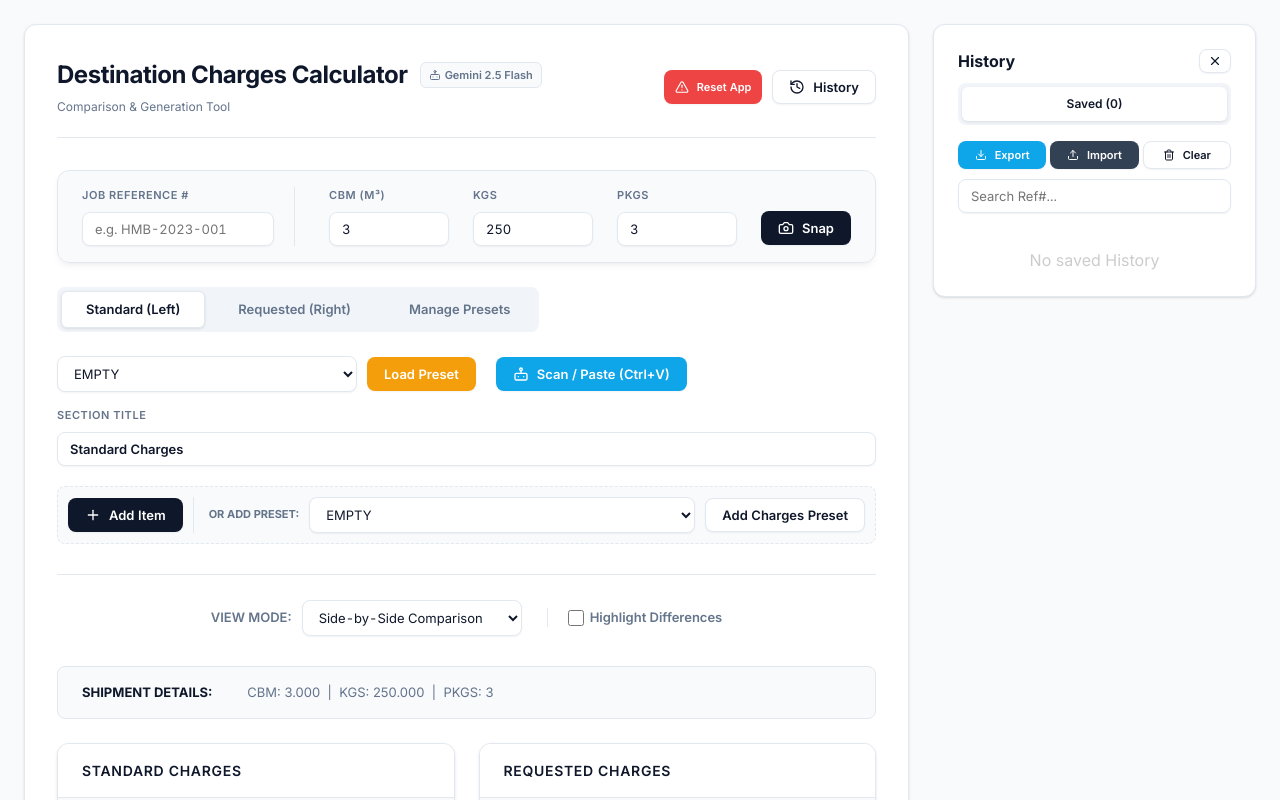
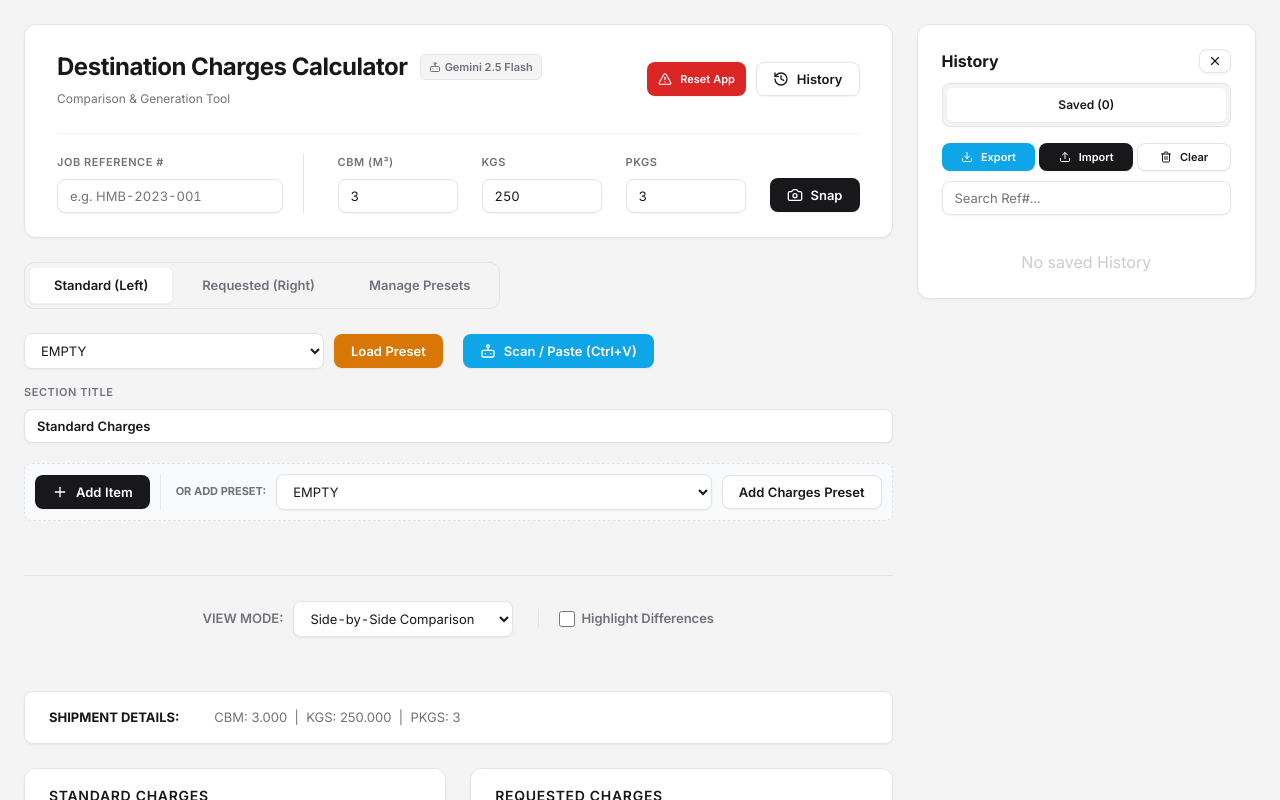
Before and after one commit to leo67621310-dev/DestCalc2026FEB, a React (Vite) app: page / in a window 1280 px wide. Shown: the top 800 px of the page. Built offline with nearby package versions, Linux system fonts and the light colour scheme.

Commit message:
feat: Update UI theme to use Zinc color palette
Refactors color variables and applies them across the application for a consistent and modern UI theme. Updates header styling and general input elements to align with the new palette.

```diff
--- a/App.tsx
+++ b/App.tsx
@@ -538,11 +538,13 @@ export default function App() {
 
       <div className="app-wrapper">
         <div className="main-content">
+           {/* HEADER & GLOBALS */}
+           <div className="dashboard-header">
                <div className="header-row">
                   <div>
                       <div style={{ display: 'flex', alignItems: 'center', gap: '12px' }}>
                           <h3>Destination Charges Calculator</h3>
-                      <span style={{ fontSize: '11px', padding: '4px 8px', background: '#f8fafc', color: 'var(--secondary)', borderRadius: '6px', fontWeight: 600, border: '1px solid var(--border)', display: 'flex', alignItems: 'center', gap: '4px' }}>
+                          <span style={{ fontSize: '11px', padding: '4px 8px', background: 'var(--border-light)', color: 'var(--secondary)', borderRadius: '6px', fontWeight: 600, border: '1px solid var(--border)', display: 'flex', alignItems: 'center', gap: '4px' }}>
                               <Bot size={12} />
                               {model === 'gemini-3.1-pro-preview' ? 'Gemini 3.1 Pro' : model === 'gemini-3-flash-preview' ? 'Gemini 3.0 Flash' : 'Gemini 2.5 Flash'}
                           </span>
@@ -557,9 +559,8 @@ export default function App() {
                   </div>
                </div>
 
-           {/* GLOBALS */}
                <div className="global-inputs">
-              <div className="input-group" style={{ flex: 2, minWidth: '200px', borderRight: '1px solid #e2e8f0', paddingRight: '20px', marginRight: '10px' }}>
+                  <div className="input-group" style={{ flex: 2, minWidth: '200px', borderRight: '1px solid var(--border)', paddingRight: '20px', marginRight: '10px' }}>
                       <label>Job Reference #</label>
                       <input type="text" value={globals.ref} onChange={e => setGlobals({...globals, ref: e.target.value})} placeholder="e.g. HMB-2023-001" />
                   </div>
@@ -579,6 +580,7 @@ export default function App() {
                       <button className="btn-primary" onClick={saveToHistory} title="Save Snapshot">
                           <Camera size={16} /> Snap
                       </button>
+                  </div>
                </div>
            </div>
 
--- a/index.css
+++ b/index.css
@@ -2,17 +2,18 @@
 :root {
   /* Force light color scheme */
   color-scheme: light;
-  --primary: #0f172a; /* Slate 900 */
-  --primary-dark: #020617; /* Slate 950 */
-  --secondary: #64748b; /* Slate 500 */
-  --border: #e2e8f0; /* Slate 200 */
-  --success: #10b981; /* Emerald 500 */
-  --danger: #ef4444; /* Red 500 */
-  --warning: #f59e0b; /* Amber 500 */
-  --bg-body: #f8fafc; /* Slate 50 */
+  --primary: #18181b; /* Zinc 900 */
+  --primary-dark: #09090b; /* Zinc 950 */
+  --secondary: #71717a; /* Zinc 500 */
+  --border: #e4e4e7; /* Zinc 200 */
+  --border-light: #f4f4f5; /* Zinc 100 */
+  --success: #059669; /* Emerald 600 */
+  --danger: #dc2626; /* Red 600 */
+  --warning: #d97706; /* Amber 600 */
+  --bg-body: #f4f4f5; /* Zinc 100 */
   --bg-card: #ffffff;
-  --shadow: 0 1px 3px 0 rgb(0 0 0 / 0.1), 0 1px 2px -1px rgb(0 0 0 / 0.1);
-  --shadow-hover: 0 10px 15px -3px rgb(0 0 0 / 0.1), 0 4px 6px -4px rgb(0 0 0 / 0.1);
+  --shadow: 0 1px 2px 0 rgb(0 0 0 / 0.05);
+  --shadow-hover: 0 4px 6px -1px rgb(0 0 0 / 0.1), 0 2px 4px -2px rgb(0 0 0 / 0.1);
   --radius: 12px;
 }
 
@@ -22,10 +23,11 @@
 body {
   font-family: 'Inter', system-ui, sans-serif;
   background-color: var(--bg-body);
-  color: #0f172a;
+  color: #18181b;
   margin: 0;
   padding: 24px;
   line-height: 1.5;
+  -webkit-font-smoothing: antialiased;
 }
 
 /* UNIFIED INPUT STYLING */
@@ -42,14 +44,14 @@ input, select, textarea {
   font-size: 13px;
   width: 100%;
   background-color: #ffffff !important;
-  color: #0f172a !important;
+  color: #18181b !important;
   transition: all 0.2s ease;
-  box-shadow: 0 1px 2px 0 rgb(0 0 0 / 0.05);
+  box-shadow: var(--shadow);
 }
 
 input:focus, select:focus {
-  border-color: var(--secondary);
-  box-shadow: 0 0 0 2px rgba(100, 116, 139, 0.2);
+  border-color: var(--primary);
+  box-shadow: 0 0 0 1px var(--primary);
 }
 
 input[type="number"], .mono-font {
@@ -59,83 +61,87 @@ input[type="number"], .mono-font {
 
 /* --- LAYOUT --- */
 .app-wrapper { display: flex; gap: 24px; max-width: 1400px; margin: 0 auto; align-items: flex-start; }
-.main-content { flex: 3; background: var(--bg-card); padding: 32px; border-radius: var(--radius); box-shadow: var(--shadow); border: 1px solid var(--border); min-width: 0; }
+.main-content { flex: 3; background: transparent; min-width: 0; display: flex; flex-direction: column; gap: 24px; }
 
 /* --- SIDEBAR --- */
-.history-sidebar { flex: 1; background: var(--bg-card); padding: 24px; border-radius: var(--radius); box-shadow: var(--shadow); border: 1px solid var(--border); max-height: calc(100vh - 48px); overflow-y: auto; min-width: 300px; display: flex; flex-direction: column; transition: all 0.3s cubic-bezier(0.4, 0, 0.2, 1); }
+.history-sidebar { flex: 1; background: var(--bg-card); padding: 24px; border-radius: var(--radius); box-shadow: var(--shadow); border: 1px solid var(--border); max-height: calc(100vh - 48px); overflow-y: auto; min-width: 300px; display: flex; flex-direction: column; transition: all 0.3s cubic-bezier(0.4, 0, 0.2, 1); position: sticky; top: 24px; }
 .history-sidebar.collapsed { flex: 0; min-width: 0; width: 0; padding: 0; margin: 0; border: 0; opacity: 0; overflow: hidden; }
 
 /* --- SIDEBAR TABS --- */
-.sidebar-tabs { display: flex; background: #f1f5f9; padding: 4px; border-radius: 8px; margin-bottom: 16px; }
+.sidebar-tabs { display: flex; background: var(--border-light); padding: 4px; border-radius: 8px; margin-bottom: 16px; border: 1px solid var(--border); }
 .sidebar-tab { flex: 1; text-align: center; font-size: 12px; font-weight: 600; padding: 8px; cursor: pointer; border-radius: 6px; color: var(--secondary); transition: 0.2s; }
-.sidebar-tab:hover { color: #0f172a; }
-.sidebar-tab.active { background: white; color: var(--primary); box-shadow: 0 1px 3px rgba(0,0,0,0.1); }
+.sidebar-tab:hover { color: var(--primary); }
+.sidebar-tab.active { background: white; color: var(--primary); box-shadow: var(--shadow); }
 
 /* --- HEADER --- */
-.header-row { display: flex; justify-content: space-between; align-items: center; margin-bottom: 32px; padding-bottom: 20px; border-bottom: 1px solid var(--border); }
-h3 { margin: 0; font-size: 24px; font-weight: 700; color: #0f172a; letter-spacing: -0.02em; }
+.dashboard-header {
+  background: var(--bg-card);
+  padding: 24px 32px;
+  border-radius: var(--radius);
+  box-shadow: var(--shadow);
+  border: 1px solid var(--border);
+  position: sticky;
+  top: 24px;
+  z-index: 40;
+  display: flex;
+  flex-direction: column;
+  gap: 24px;
+}
+.header-row { display: flex; justify-content: space-between; align-items: center; }
+h3 { margin: 0; font-size: 24px; font-weight: 700; color: var(--primary); letter-spacing: -0.02em; }
 
 /* --- INPUTS --- */
 .global-inputs {
-  background: rgba(248, 250, 252, 0.85);
-  backdrop-filter: blur(12px);
-  -webkit-backdrop-filter: blur(12px);
-  padding: 16px 24px;
-  border-radius: var(--radius);
-  border: 1px solid var(--border);
-  margin-bottom: 24px;
   display: flex;
   gap: 24px;
   align-items: flex-end;
   flex-wrap: wrap;
-  position: sticky;
-  top: 16px;
-  z-index: 40;
-  box-shadow: 0 4px 6px -1px rgb(0 0 0 / 0.05), 0 2px 4px -2px rgb(0 0 0 / 0.05);
+  padding-top: 20px;
+  border-top: 1px solid var(--border-light);
 }
 .input-group { display: flex; flex-direction: column; flex: 1; }
 .input-group.narrow { flex: 0 0 120px; }
 .input-group label { font-size: 11px; font-weight: 600; color: var(--secondary); margin-bottom: 8px; text-transform: uppercase; letter-spacing: 0.05em; }
 
 /* --- TABS --- */
-.tabs { display: flex; gap: 8px; margin-bottom: 24px; padding: 4px; background: #f1f5f9; border-radius: 8px; width: fit-content; }
+.tabs { display: flex; gap: 4px; margin-bottom: 0; padding: 4px; background: var(--border-light); border-radius: 10px; width: fit-content; border: 1px solid var(--border); }
 .tab-btn { padding: 8px 24px; cursor: pointer; border-radius: 6px; font-size: 13px; font-weight: 600; color: var(--secondary); border: 1px solid transparent; transition: 0.2s; }
-.tab-btn:hover { color: #0f172a; background: rgba(255,255,255,0.5); }
-.tab-btn.active { background: white; color: var(--primary); border-color: var(--border); box-shadow: 0 1px 3px rgba(0,0,0,0.1); }
+.tab-btn:hover { color: var(--primary); }
+.tab-btn.active { background: white; color: var(--primary); border-color: rgba(0,0,0,0.05); box-shadow: var(--shadow); }
 
 /* --- BUTTONS --- */
-button { cursor: pointer; padding: 8px 16px; border: 1px solid transparent; border-radius: 8px; font-weight: 600; font-size: 13px; display: inline-flex; align-items: center; justify-content: center; gap: 8px; transition: all 0.2s ease; box-shadow: 0 1px 2px 0 rgb(0 0 0 / 0.05); }
-button:hover { transform: translateY(-1px); box-shadow: 0 4px 6px -1px rgb(0 0 0 / 0.1), 0 2px 4px -2px rgb(0 0 0 / 0.1); }
-button:active { transform: translateY(0); box-shadow: 0 1px 2px 0 rgb(0 0 0 / 0.05); }
+button { cursor: pointer; padding: 8px 16px; border: 1px solid transparent; border-radius: 8px; font-weight: 600; font-size: 13px; display: inline-flex; align-items: center; justify-content: center; gap: 8px; transition: all 0.2s ease; box-shadow: var(--shadow); }
+button:hover { transform: translateY(-1px); box-shadow: var(--shadow-hover); }
+button:active { transform: translateY(0); box-shadow: var(--shadow); }
 .btn-primary { background-color: var(--primary); color: white; }
 .btn-primary:hover { background-color: var(--primary-dark); }
 .btn-success { background-color: var(--success); color: white; }
 .btn-warning { background-color: var(--warning); color: white; }
 .btn-danger { background-color: var(--danger); color: white; }
 .btn-info { background-color: #0ea5e9; color: white; }
-.btn-dark { background-color: #334155; color: white; }
-.btn-secondary { background-color: white; border: 1px solid var(--border); color: #0f172a; }
-.btn-secondary:hover { background-color: #f8fafc; }
+.btn-dark { background-color: var(--primary); color: white; }
+.btn-secondary { background-color: white; border: 1px solid var(--border); color: var(--primary); }
+.btn-secondary:hover { background-color: var(--bg-body); }
 
 /* --- MODULAR CARD SYSTEM --- */
 .charge-group-card {
   background: white; border: 1px solid var(--border); padding: 0; border-radius: 12px; margin-bottom: 16px;
   transition: all 0.2s ease; overflow: hidden; box-shadow: var(--shadow);
 }
-.charge-group-card:hover { box-shadow: var(--shadow-hover); border-color: #cbd5e1; }
+.charge-group-card:hover { box-shadow: var(--shadow-hover); border-color: #d4d4d8; }
 
 .charge-group-card.dragging {
-  opacity: 0.5; border: 1px dashed var(--secondary); background: #f8fafc;
-  cursor: grabbing;
+  opacity: 0.5; border: 1px dashed var(--secondary); background: var(--bg-body);
+  cursor: grabbing; box-shadow: none;
 }
 .charge-group-card.drag-over { border-top: 3px solid var(--primary); }
 
 .cg-header {
-  background: #f8fafc; padding: 12px 16px; border-bottom: 1px solid var(--border);
+  background: #fafafa; padding: 12px 16px; border-bottom: 1px solid var(--border);
   display: flex; gap: 12px; align-items: center; justify-content: space-between;
 }
-.cg-title-input { font-weight: 600; color: #0f172a; border: 1px solid transparent; background: transparent; font-size: 14px; width: 200px; box-shadow: none; }
-.cg-title-input:focus { border-color: var(--border); background: white; box-shadow: 0 1px 2px 0 rgb(0 0 0 / 0.05); }
+.cg-title-input { font-weight: 600; color: var(--primary); border: 1px solid transparent; background: transparent; font-size: 14px; width: 200px; box-shadow: none; }
+.cg-title-input:focus { border-color: var(--border); background: white; box-shadow: var(--shadow); }
 .cg-controls { display: flex; gap: 8px; align-items: center; }
 
 .cg-body { padding: 8px; }
@@ -144,7 +150,7 @@ button:active { transform: translateY(0); box-shadow: 0 1px 2px 0 rgb(0 0 0 / 0.
   display: grid;
   grid-template-columns: 28px 1fr 100px 120px 2.5fr 32px;
   gap: 12px; align-items: center;
-  padding: 8px; border-bottom: 1px solid #f1f5f9;
+  padding: 8px; border-bottom: 1px solid var(--border-light);
   background: white;
   transition: all 0.15s ease;
   border-radius: 6px;
@@ -154,19 +160,19 @@ button:active { transform: translateY(0); box-shadow: 0 1px 2px 0 rgb(0 0 0 / 0.
 
 .cg-row.row-dragging {
   opacity: 0.4;
-  background: #f1f5f9 !important;
-  border: 2px dashed var(--secondary) !important;
+  background: var(--border-light) !important;
+  border: 1px dashed var(--secondary) !important;
   transform: scale(0.98);
 }
 .cg-row.row-drag-over {
-  background: #f8fafc;
-  border-top: 3px solid var(--primary) !important;
+  background: #fafafa;
+  border-top: 2px solid var(--primary) !important;
   margin-top: -1px;
 }
 
 .cg-header-row {
   display: grid; grid-template-columns: 28px 1fr 100px 120px 2.5fr 32px; gap: 12px;
-  padding: 4px 16px; font-size: 10px; font-weight: 600; color: var(--secondary); margin-top: 4px; letter-spacing: 0.05em;
+  padding: 4px 16px; font-size: 10px; font-weight: 600; color: var(--secondary); margin-top: 4px; letter-spacing: 0.05em; text-transform: uppercase;
 }
 
 .min-settings-box {
@@ -176,41 +182,41 @@ button:active { transform: translateY(0); box-shadow: 0 1px 2px 0 rgb(0 0 0 / 0.
   width: 100%;
 }
 .min-settings-box.inactive { background: transparent; border-color: transparent; opacity: 0.6; }
-.min-settings-box.inactive:hover, .min-settings-box.inactive:focus-within { background: #f8fafc; border-color: var(--border); opacity: 1; }
-.min-settings-box.has-value { background: #f8fafc; border-color: #cbd5e1; }
+.min-settings-box.inactive:hover, .min-settings-box.inactive:focus-within { background: #fafafa; border-color: var(--border); opacity: 1; }
+.min-settings-box.has-value { background: #fafafa; border-color: #d4d4d8; }
 .min-settings-box.active-min { background: #fffbeb; border-color: #fcd34d; }
 
 .btn-icon-only { width: 32px; height: 32px; padding: 0; border-radius: 6px; display: inline-flex; justify-content: center; align-items: center; box-shadow: none; background: transparent; color: var(--secondary); }
-.btn-icon-only:hover { background: #f1f5f9; color: #0f172a; transform: none; box-shadow: none; }
+.btn-icon-only:hover { background: var(--border-light); color: var(--primary); transform: none; box-shadow: none; }
 .btn-icon-only.btn-danger:hover { background: #fee2e2; color: var(--danger); }
 
-.btn-add-row { width: 100%; border-top: 1px dashed var(--border); border-radius: 0 0 12px 12px; background: #f8fafc; color: var(--secondary); font-size: 12px; height: 36px; box-shadow: none; border-left: none; border-right: none; border-bottom: none; }
-.btn-add-row:hover { background: #f1f5f9; color: var(--primary); transform: none; box-shadow: none; }
+.btn-add-row { width: 100%; border-top: 1px dashed var(--border); border-radius: 0 0 12px 12px; background: #fafafa; color: var(--secondary); font-size: 12px; height: 36px; box-shadow: none; border-left: none; border-right: none; border-bottom: none; }
+.btn-add-row:hover { background: var(--border-light); color: var(--primary); transform: none; box-shadow: none; }
 
 .multiplier-box {
-  display: flex; align-items: center; gap: 6px; background: #f8fafc; padding: 4px 8px; border-radius: 6px; border: 1px solid var(--border);
+  display: flex; align-items: center; gap: 6px; background: #fafafa; padding: 4px 8px; border-radius: 6px; border: 1px solid var(--border);
   font-size: 12px; color: var(--secondary);
 }
 
 .group-drag-handle, .row-drag-handle {
-  cursor: grab; color: #cbd5e1; padding: 4px;
+  cursor: grab; color: #d4d4d8; padding: 4px;
   display: flex; align-items: center; justify-content: center; user-select: none; border-radius: 6px; transition: all 0.2s;
 }
-.group-drag-handle:hover, .row-drag-handle:hover { color: var(--primary); background: #f1f5f9; }
+.group-drag-handle:hover, .row-drag-handle:hover { color: var(--primary); background: var(--border-light); }
 .group-drag-handle:active, .row-drag-handle:active { cursor: grabbing; }
 
 .rate-input-wrapper { display: flex; align-items: center; height: 36px; width: 100%; }
 .rate-input-wrapper input { height: 100%; }
 .rate-main { width: 100%; min-width: 0; flex: 1; }
-.rate-divisor { width: 48px !important; padding: 0 4px !important; font-size: 12px !important; text-align: center; border-left: 0; border-radius: 0 8px 8px 0; background: #f8fafc; color: #0f172a; }
+.rate-divisor { width: 48px !important; padding: 0 4px !important; font-size: 12px !important; text-align: center; border-left: 0; border-radius: 0 8px 8px 0; background: #fafafa; color: var(--primary); }
 .rate-divider { padding: 0 6px; color: var(--secondary); font-weight: 600; font-size: 14px; }
-.btn-enable-div { background: none; border: 1px solid transparent; color: #cbd5e1; cursor: pointer; padding: 0 6px; transition: all 0.2s; display: flex; align-items: center; justify-content: center; height: 100%; box-shadow: none; }
-.btn-enable-div:hover { color: var(--primary); background: #f1f5f9; border-radius: 6px; transform: none; box-shadow: none; }
+.btn-enable-div { background: none; border: 1px solid transparent; color: #d4d4d8; cursor: pointer; padding: 0 6px; transition: all 0.2s; display: flex; align-items: center; justify-content: center; height: 100%; box-shadow: none; }
+.btn-enable-div:hover { color: var(--primary); background: var(--border-light); border-radius: 6px; transform: none; box-shadow: none; }
 
 /* --- REPORT STYLING --- */
 .xl-wrapper { margin-top: 40px; }
-.xl-info-box { background: #f8fafc; border: 1px solid var(--border); padding: 16px 24px; margin-bottom: 24px; border-radius: 8px; font-size: 13px; color: var(--secondary); display: flex; gap: 24px; }
-.xl-info-box strong { color: #0f172a; }
+.xl-info-box { background: var(--bg-card); border: 1px solid var(--border); padding: 16px 24px; margin-bottom: 24px; border-radius: 8px; font-size: 13px; color: var(--secondary); display: flex; gap: 24px; box-shadow: var(--shadow); }
+.xl-info-box strong { color: var(--primary); }
 .report-card { background: white; border: 1px solid var(--border); border-radius: 12px; overflow: hidden; display: flex; flex-direction: column; height: 100%; box-shadow: var(--shadow); }
 
 /* IMPROVED HEADER STYLE */
@@ -218,7 +224,7 @@ button:active { transform: translateY(0); box-shadow: 0 1px 2px 0 rgb(0 0 0 / 0.
   padding: 16px 24px;
   font-size: 14px;
   font-weight: 600;
-  color: #0f172a;
+  color: var(--primary);
   background-color: #ffffff;
   border-bottom: 1px solid var(--border);
   text-transform: uppercase;
@@ -231,11 +237,11 @@ button:active { transform: translateY(0); box-shadow: 0 1px 2px 0 rgb(0 0 0 / 0.
 .table-wrapper { flex: 1; display: flex; flex-direction: column; }
 .xl-table { width: 100%; border-collapse: collapse; font-size: 13px; }
 
-.xl-header { background: #f8fafc; color: var(--secondary); font-weight: 600; text-align: left; padding: 12px 24px; border-bottom: 1px solid var(--border); text-transform: uppercase; font-size: 11px; letter-spacing: 0.05em; }
+.xl-header { background: #fafafa; color: var(--secondary); font-weight: 600; text-align: left; padding: 12px 24px; border-bottom: 1px solid var(--border); text-transform: uppercase; font-size: 11px; letter-spacing: 0.05em; }
 .xl-header.col-curr { text-align: center; }
 .xl-header.col-amt { text-align: right; padding-right: 24px; }
 
-.xl-row td { padding: 12px 24px; border-bottom: 1px solid #f1f5f9; vertical-align: middle; transition: background-color 0.2s ease; }
+.xl-row td { padding: 12px 24px; border-bottom: 1px solid var(--border-light); vertical-align: middle; transition: background-color 0.2s ease; }
 .xl-row.pad-row td { border-bottom: 1px solid transparent; } /* Invisible borders for pads */
 .xl-row:nth-child(even) { background-color: #fafafa; }
 
@@ -252,16 +258,16 @@ button:active { transform: translateY(0); box-shadow: 0 1px 2px 0 rgb(0 0 0 / 0.
 .row-diff-higher .min-highlight, .row-diff-lower .min-highlight, .row-diff-new .min-highlight { color: inherit; }
 
 .col-amt { text-align: right; padding-right: 24px; font-weight: 500; font-variant-numeric: tabular-nums; }
-.min-highlight { font-weight: 600; color: #0f172a; font-size: 11px; }
+.min-highlight { font-weight: 600; color: var(--primary); font-size: 11px; }
 .calc-subtext { display: block; font-size: 11px; color: var(--secondary); margin-top: 4px; font-weight: 500; }
 
 .footer-container { margin-top: auto; border-top: 1px solid var(--border); }
 .footer-section { padding: 16px 24px; }
-.footer-section.totals { background: #f8fafc; color: #0f172a; font-weight: 600; }
+.footer-section.totals { background: #fafafa; color: var(--primary); font-weight: 600; }
 .footer-section.diffs {
     background: #ffffff;
     border-top: 1px dashed var(--border);
-    color: #d97706; /* Amber 600 */
+    color: var(--warning);
     font-weight: 600;
 }
 
@@ -275,8 +281,8 @@ button:active { transform: translateY(0); box-shadow: 0 1px 2px 0 rgb(0 0 0 / 0.
 
 /* --- HISTORY --- */
 .history-card { background: white; border: 1px solid var(--border); border-left: 4px solid var(--primary); padding: 16px; margin-bottom: 12px; border-radius: 8px; cursor: pointer; position: relative; transition: all 0.2s ease; box-shadow: var(--shadow); }
-.history-card:hover { transform: translateY(-2px); box-shadow: var(--shadow-hover); border-color: #cbd5e1; }
-.history-ref { font-weight: 600; color: #0f172a; font-size: 14px; display: block; margin-bottom: 6px; }
+.history-card:hover { transform: translateY(-2px); box-shadow: var(--shadow-hover); border-color: #d4d4d8; }
+.history-ref { font-weight: 600; color: var(--primary); font-size: 14px; display: block; margin-bottom: 6px; }
 .history-meta { font-size: 12px; color: var(--secondary); margin-bottom: 12px; font-variant-numeric: tabular-nums; }
 .btn-hist-del { position: absolute; top: 12px; right: 12px; background: transparent; border: none; width: 28px; height: 28px; cursor: pointer; color: var(--secondary); display:flex; align-items:center; justify-content:center; box-shadow: none; }
 .btn-hist-del:hover { color: var(--danger); background: #fee2e2; border-radius: 6px; transform: none; box-shadow: none; }
@@ -287,9 +293,10 @@ button:active { transform: translateY(0); box-shadow: 0 1px 2px 0 rgb(0 0 0 / 0.
   .comparison-container { flex-direction: column; }
   .cg-row, .cg-header-row { grid-template-columns: 28px 1fr 100px 80px 2.5fr 32px; gap: 8px; }
   .min-settings-box { flex-direction: column; align-items: stretch; }
+  .dashboard-header { position: static; }
 }
 
 /* --- TOAST NOTIFICATIONS --- */
 #toast-container { position: fixed; top: 24px; right: 24px; z-index: 1000; }
-.toast { background: #0f172a; color: white; padding: 12px 24px; margin-bottom: 12px; border-radius: 8px; font-size: 14px; font-weight: 500; box-shadow: 0 10px 15px -3px rgba(0,0,0,0.1); animation: slideIn 0.3s cubic-bezier(0.4, 0, 0.2, 1); display: flex; align-items: center; gap: 12px; }
+.toast { background: var(--primary); color: white; padding: 12px 24px; margin-bottom: 12px; border-radius: 8px; font-size: 14px; font-weight: 500; box-shadow: 0 10px 15px -3px rgba(0,0,0,0.1); animation: slideIn 0.3s cubic-bezier(0.4, 0, 0.2, 1); display: flex; align-items: center; gap: 12px; }
 @keyframes slideIn { from { transform: translateX(100%); opacity: 0; } to { transform: translateX(0); opacity: 1; } }
```
Lines whose indentation alone changed are shown as unchanged.
